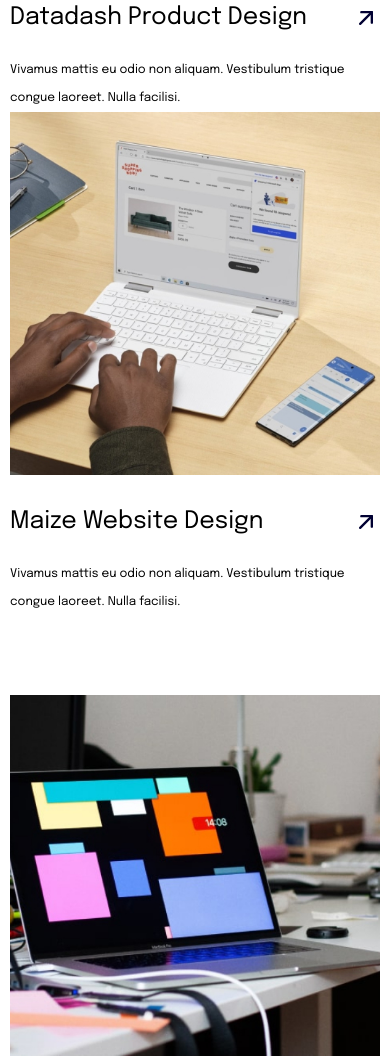
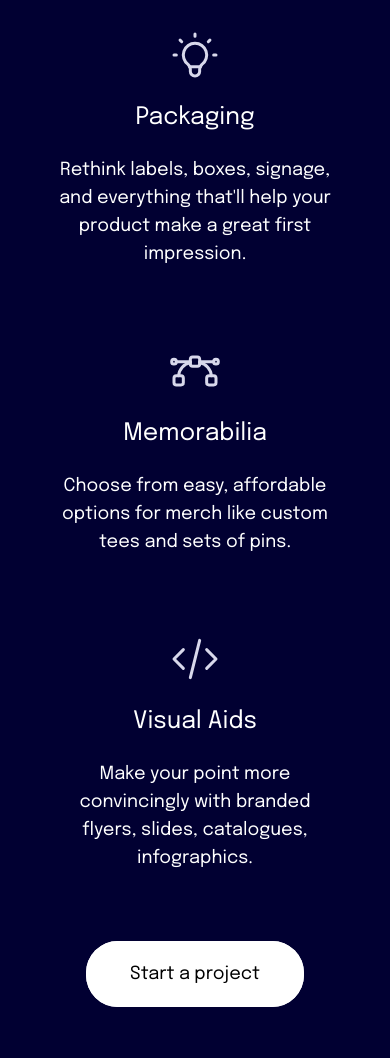
Before and after one commit to Daniil-gavrilooov/web_folio, a plain HTML site: page app/index.html in a window 390 px wide. Shown: the part 632-1690 px from the top of the page. Drawn offline with nearby package versions, Linux system fonts and the light colour scheme.

Commit message:
adaptiv for section (services)

```diff
--- a/app/index.html
+++ b/app/index.html
@@ -165,7 +165,7 @@
             </div>
         </section> -->
 
-    <section class="work">
+    <!-- <section class="work">
         <div class="container">
             <div class="work__head">
                 <h6 class="left__title">
@@ -265,9 +265,9 @@
                 </button>
             </div>
         </div>
-    </section>
+    </section> -->
 
-    <!-- <section class="services">
+    <section class="services">
         <div class="container">
             <div class="services__line">
                 <div class="services__content">
@@ -280,6 +280,7 @@
                             Pushing the boundaries of your potential
                         </h4>
                     </div>
+                    <div class="services__items">
                         <div class="services__item">
                             <img class="services__icon" src="images/services__item-icon 1.svg" alt="">
 
@@ -304,6 +305,11 @@
                                 first impression.
                             </p>
                         </div>
+                    </div>
+                </div>
+                <div class="services__content">
+                    <div class="services__items">
+
                         <div class="services__item">
                             <img class="services__icon" src="images/services__item-icon 3.svg" alt="">
 
@@ -326,15 +332,19 @@
                                 Make your point more convincingly with branded flyers, slides, catalogues, infographics.
                             </p>
                         </div>
+                    </div>
+
                     <div class="services__item">
                         <buttn class="services__btn">Start a project</buttn>
                     </div>
+                </div>
+
             </div>
         </div>
         </div>
     </section>
 
-        <section class="testimonials">
+    <!-- <section class="testimonials">
             <div class="container">
                 <div class="section__head">
                     <h6 class="section__title">
--- a/app/scss/_services.scss
+++ b/app/scss/_services.scss
@@ -15,13 +15,32 @@
             bottom: 0;
             background-image: url(../images/services__design-line.svg);
         }
+        & .services__content:nth-child(1){
+            justify-content: start;
+            gap: 167px;
+            margin-bottom: 75px;
+        }
+
+        & .services__content:nth-child(2){
+            align-items: center;
+            justify-content: flex-end;
+            gap: 175px;
+            & .services__items{
+                align-items: center;
+            }
+        }
+
+        & .services__content:nth-child(2) .services__item:nth-child(1) .services__item-text{
+            max-width: 271px;
+        }
+        & .services__content:nth-child(2) .services__item:nth-child(2) .services__item-text{
+            max-width: 233px;
+        }
     }
 
     &__content {
-        display: grid;
-        grid-column-gap: 100px;
-        grid-row-gap: 55px;
-        grid-template-columns: repeat(3, 1fr);
+        display: flex;
+        justify-content: space-between;
 
         & .services__item:nth-child(1) .left__title {
             color: $white;
@@ -31,23 +50,15 @@
             }
         }
 
-        & .services__item:nth-child(2) .services__item-text {
+    }
+    &__items{
+        display: flex;
+        gap: 120px;
+        & .services__item:nth-child(1){
             max-width: 289px;
         }
-
-        & .services__item:nth-child(3) .services__item-text {
+        & .services__item:nth-child(2){
             max-width: 277px;
-        }
-
-        & .services__item:nth-child(4) .services__item-text {
-            max-width: 271px;
-        }
-
-        & .services__item:nth-child(5) .services__item-text {
-            max-width: 233px;
-        }
-        & .services__item:nth-child(6) {
-            align-self: center;
         }
     }
 
@@ -55,6 +66,7 @@
         font-size: 48px;
         line-height: 54px;
         margin-top: 22px;
+        max-width: 352px;
     }
 
     &__item-title {
@@ -79,3 +91,32 @@
         border-radius: 32px;
     }
 }
+
+@media (max-width: 1210px) {
+    .services{
+        padding-top: 60px;
+        padding-bottom: 30px;
+        &__line{
+            padding-bottom: 135px;
+            & .services__content{
+                flex-direction: column;
+                flex-wrap: wrap;
+            }
+            & .services__content:nth-child(1){
+                gap: 75px;
+            }
+            & .services__content:nth-child(2){
+                gap: 90px;
+            }
+        }
+        &__items{
+            justify-content: center;
+            text-align: center;
+            flex-wrap: wrap;
+            gap: 75px;
+        }
+        &__btn{
+            padding-right: 42px;
+        }
+    }
+}
```
Also changed, not shown: app/css/style.min.css. Lines whose indentation alone changed are shown as unchanged.
